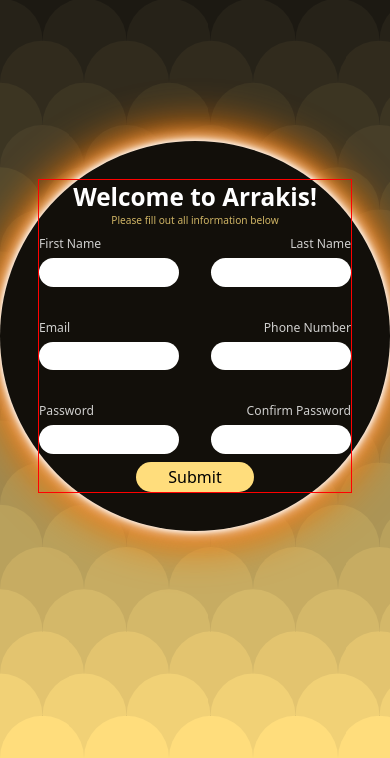
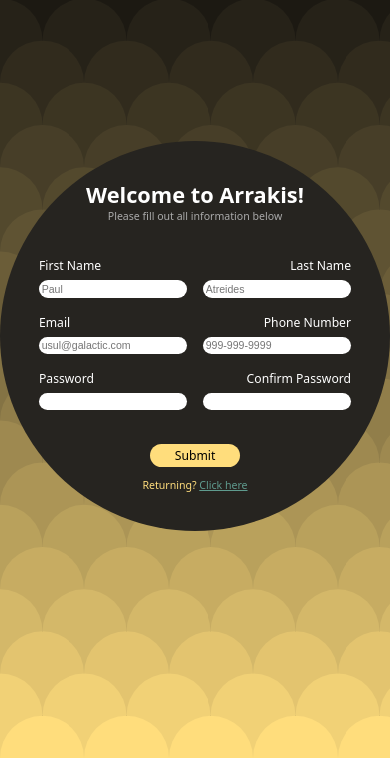
Before and after one commit to Nik-Reyes/RegistrationPage, a plain HTML site: page index.html in a window 390 px wide. Shown: the part 86-844 px from the top of the page. Drawn offline with Linux system fonts and the light colour scheme.

Commit message:
style: add responsiveness and input feedback

```diff
--- a/index.html
+++ b/index.html
@@ -24,7 +24,7 @@
       />
     </div>
     <div class="reg-wrapper">
-      <form action="" method="post" aria-label="Registration">
+      <form action="" method="post" aria-label="Registration" autocomplete="on">
         <fieldset>
           <legend>Sign up</legend>
           <div class="titling">
@@ -35,21 +35,47 @@
             <div class="form-control-wrapper">
               <div class="form-control">
                 <label for="first-name">First Name</label>
-                <input type="text" name="firstName" id="first-name" required />
+                <input
+                  type="text"
+                  name="firstName"
+                  id="first-name"
+                  required
+                  placeholder="Paul"
+                />
               </div>
               <div class="form-control">
                 <label for="last-name">Last Name</label
-                ><input type="text" name="lastName" id="last-name" required />
+                ><input
+                  type="text"
+                  name="lastName"
+                  id="last-name"
+                  required
+                  placeholder="Atreides"
+                />
               </div>
             </div>
             <div class="form-control-wrapper">
               <div class="form-control">
                 <label for="mail">Email</label
-                ><input type="email" name="email" id="mail" required />
+                ><input
+                  type="email"
+                  name="email"
+                  id="mail"
+                  required
+                  placeholder="usul@galactic.com"
+                  autocomplete="on"
+                />
               </div>
               <div class="form-control">
                 <label for="phone">Phone Number</label
-                ><input type="tel" name="phone" id="phone" required />
+                ><input
+                  type="tel"
+                  name="phone"
+                  id="phone"
+                  required
+                  placeholder="999-999-9999"
+                  pattern="[0-9]{3}-[0-9]{3}-[0-9]{4}"
+                />
               </div>
             </div>
             <div class="form-control-wrapper">
@@ -60,6 +86,8 @@
                   name="password"
                   id="password"
                   required
+                  minlength="6"
+                  placeholder=""
                 />
               </div>
               <div class="form-control">
@@ -69,6 +97,8 @@
                   name="confirmPwd"
                   id="confirm-pwd"
                   required
+                  minlength="6"
+                  placeholder=""
                 />
               </div>
             </div>
@@ -77,6 +107,9 @@
             <div class="form-control">
               <button type="submit">Submit</button>
             </div>
+            <div class="sign-in">
+              Returning?<a href="#" target="_blank"><span>Click here</span></a>
+            </div>
           </div>
         </fieldset>
       </form>
--- a/style.css
+++ b/style.css
@@ -30,9 +30,7 @@
   position: absolute;
   inset: 0;
   border-radius: 50%;
-  background-color: #120f0a;
-  box-shadow: 0 0 5px 1px rgb(255, 246, 238), 0 0 10px 3px rgb(240, 208, 178),
-    0 0 16px 8px rgb(232, 155, 84), 0 0 40px 15px rgb(232, 116, 7);
+  background-color: #262420;
   z-index: 0;
 }
 
@@ -76,7 +74,7 @@
   outline: none;
   width: 80%;
   height: 80%;
-  outline: 1px solid red;
+  /* outline: 1px solid red; */
   display: flex;
   flex-direction: column;
   justify-content: space-between;
@@ -93,12 +91,12 @@
 
 h1 {
   color: white;
-  font-size: clamp(1.5rem, 1.3056rem + 0.8889vw, 1.75rem);
+  font-size: clamp(1rem, 0.75rem + 2.5vw, 2rem);
 }
 
 .titling > p {
-  color: rgb(255, 221, 124, 0.8);
-  font-size: clamp(0.625rem, 0.5278rem + 0.4444vw, 0.75rem);
+  color: #aaaaaa;
+  font-size: clamp(0.625rem, 0.4583rem + 0.8333vw, 0.875rem);
 }
 
 .control-wrapper {
@@ -107,12 +105,12 @@
   flex-direction: column;
   justify-content: center;
   align-items: center;
-  gap: 2em;
+  gap: 1em;
 }
 
 .form-control-wrapper {
   display: flex;
-  gap: 2em;
+  gap: 1em;
   width: 100%;
 }
 
@@ -123,7 +121,7 @@
 label {
   display: block;
   font-size: clamp(0.75rem, 0.6528rem + 0.4444vw, 0.875rem);
-  color: rgba(255, 255, 255, 0.8);
+  color: rgba(255, 255, 255, 1);
   margin-bottom: 0.5em;
 }
 
@@ -132,8 +130,29 @@
   display: block;
   width: 100%;
   border: none;
-  padding: 0.5em;
+  padding: 0.25em;
   border-radius: 2em;
+  font-size: clamp(0.625rem, 0.4583rem + 0.8333vw, 0.875rem);
+}
+
+input:not(:placeholder-shown):focus {
+  outline: 2px solid gold;
+  border: 2px solid gold;
+  outline-offset: 2px;
+}
+
+input:not(:placeholder-shown):user-valid:not(:focus) {
+  background-color: rgb(130, 181, 130);
+  border: 2px solid green;
+}
+
+input:not(:placeholder-shown):user-invalid:not(:focus) {
+  background-color: rgb(249, 122, 122);
+  border: 2px solid red;
+}
+
+input:placeholder-shown:focus {
+  outline: none;
 }
 
 .form-control + .form-control > label {
@@ -153,4 +172,41 @@
   background-color: rgb(255, 221, 124, 1);
   border-radius: 2em;
   padding: 0.25em 2em;
+  cursor: pointer;
+  font-size: clamp(0.75rem, 0.6528rem + 0.4444vw, 0.875rem);
 }
+
+.sign-in {
+  font-size: clamp(0.625rem, 0.4583rem + 0.8333vw, 0.875rem);
+  text-align: center;
+  color: rgb(255, 221, 124, 1);
+  padding-top: 1em;
+}
+
+.sign-in > a {
+  color: #5f9b8e;
+  padding-left: 0.25em;
+}
+
+@media (width > 450px) {
+  .control-wrapper,
+  .form-control-wrapper {
+    gap: 2em;
+  }
+}
+
+@media (width >= 500px) {
+  input {
+    padding: 0.5em;
+  }
+
+  button {
+    padding: 0.75em 6em;
+  }
+}
+
+@media (width >= 700px) {
+  input {
+    padding: 1em;
+  }
+}
```
